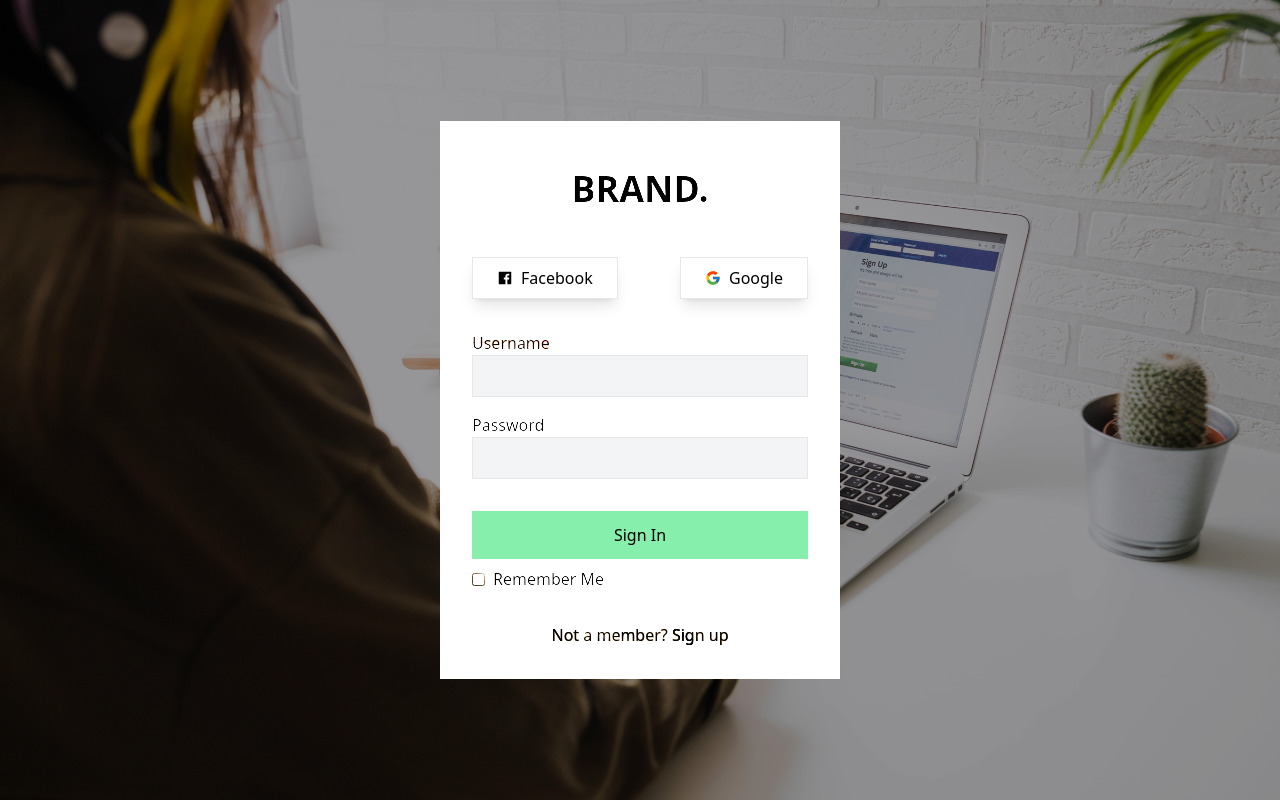
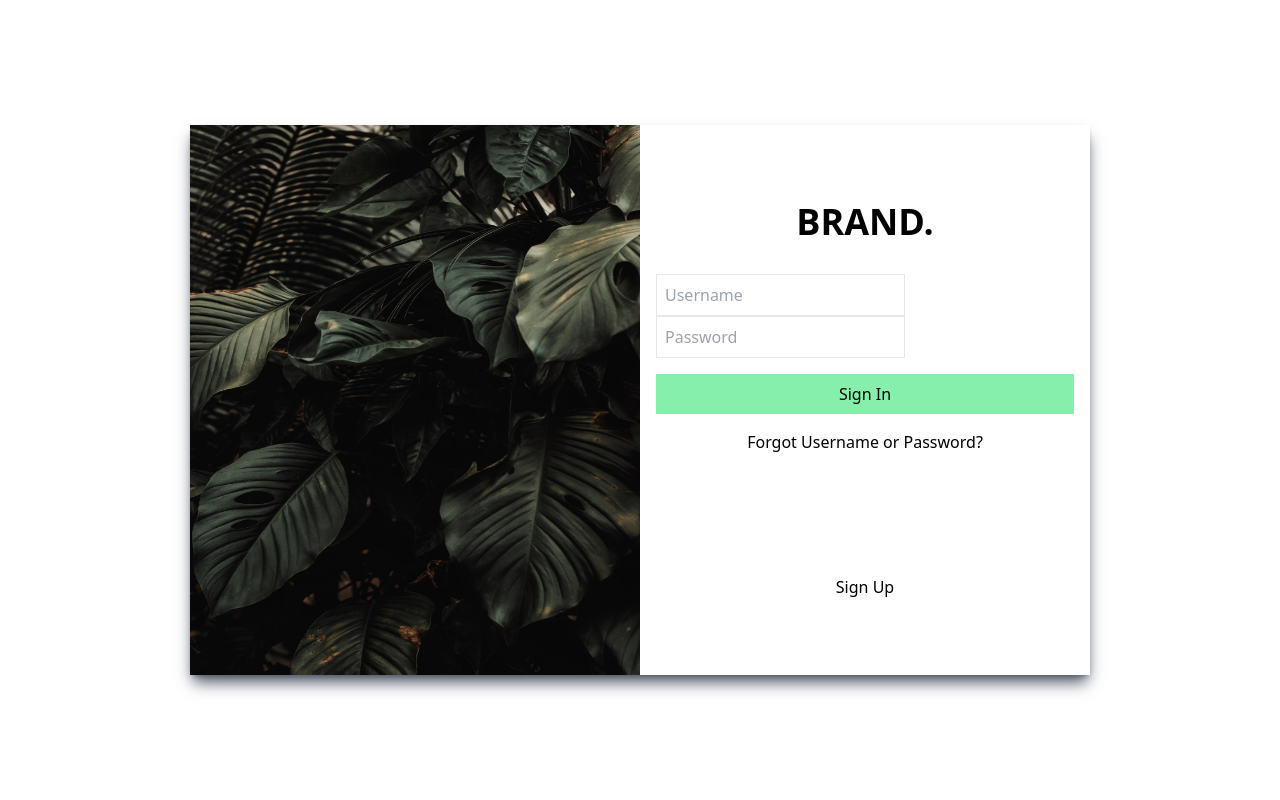
Before and after one commit to GeronimoVenzi/login-react-app, a React (Create React App) app: page / in a window 1280 px wide. Built offline with nearby package versions, Linux system fonts and the light colour scheme.

Commit message:
agrego tercer login

```diff
--- a/src/App.js
+++ b/src/App.js
@@ -1,12 +1,14 @@
 import React from 'react'
 import Login from './components/Login'
 import Login2 from './components/Login2'
+import Login3 from './components/Login3'
 
 function App() {
   return (
     <div>
       {/* <Login /> */}
-      <Login2 />
+      {/* <Login2 /> */}
+      <Login3 />
     </div>
   );
 }
--- /dev/null
+++ b/src/components/Login3.jsx
@@ -0,0 +1,27 @@
+import React from 'react'
+
+import trees from '../assets/trees.jpg'
+
+export default function Login3() {
+  return (
+    <div className='w-full h-screen flex'>
+        <div className='grid grid-cols-1 md:grid-cols-2 m-auto h-[550px] shadow-lg shadow-gray-600 sm:max-w-[900px]'>
+            <div className='w-full h-[550px] hidden md:block'>
+                <img className='w-full h-full' src={trees} alt="/" />
+            </div>
+            <div className='p-4 flex flex-col justify-around'>
+                <form>
+                    <h2 className='text-4xl font-bold text-center mb-8'>BRAND.</h2>
+                    <div>
+                        <input className='border p-2 mr-2' type="text" placeholder='Username' />
+                        <input className='border p-2' type="password" placeholder='Password' />
+                    </div>
+                    <button className='w-full py-2 my-4 bg-green-300 hover:bg-green-200'>Sign In</button>
+                    <p className='text-center'>Forgot Username or Password?</p>
+                </form>
+                <p className='text-center'>Sign Up</p>
+            </div>
+        </div>
+    </div>
+  )
+}
```
